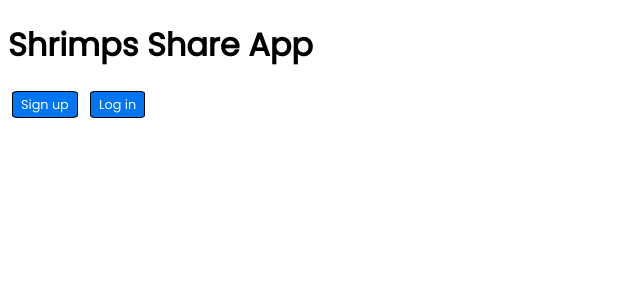
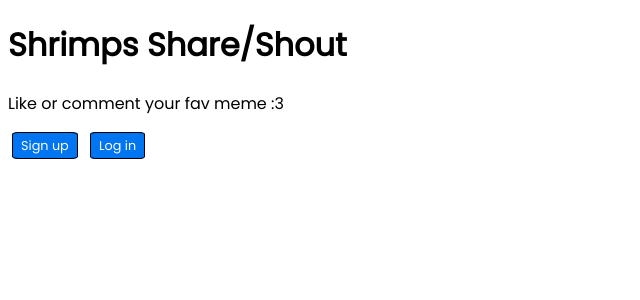
Before and after one commit to WenhuiXu1/shrimp_share_app, a Flask app: page / in a window 1280 px wide. Shown: the top 300 px of the page, without its empty margins (0-640 px from the left). Run offline with Flask 3, Linux system fonts and the light colour scheme; data that the repository does not hold is empty; some libraries are stand-ins or nearby versions.

Commit message:
fixing edit issue

```diff
--- a/app.py
+++ b/app.py
@@ -7,7 +7,6 @@ from dotenv import load_dotenv
 load_dotenv()
 
 db_url = os.environ.get('DATABASE_URL')
-secret_key = os.environ.get('FLASK_SECRET_KEY')
 
 app = Flask(__name__)
 app.secret_key = os.environ.get('FLASK_SECRET_KEY')
--- a/static/css/style.css
+++ b/static/css/style.css
@@ -10,7 +10,7 @@ body {
 
 .memes {
     display: grid;
-    grid-template-columns: repeat(auto-fill, minmax(250px, 1fr));
+    grid-template-columns: repeat(auto-fill, minmax(300px, 1fr));
     gap: 1.25rem;
     margin-top: 1.5rem;
 }
--- a/templates/memes/edit.html
+++ b/templates/memes/edit.html
@@ -2,12 +2,12 @@
 {% block content %}
 
 <h1>Edit Memes</h1>
-<form action="/planets/{{ planet['id'] }}" method="POST">
+<form action="/memes/{{ meme['id'] }}" method="POST">
     <label for="">Name:</label>
-    <input type="text" name="name" value="{{ planet['name'] }}">
+    <input type="text" name="name" value="{{ meme['name'] }}">
 
     <label for="">Image URL:</label>
-    <input type="text" name="image_url" value="{{ planet['image_url'] }}">
+    <input type="text" name="image_url" value="{{ meme['image_url'] }}">
 
     <button>Edit A Meme</button>
 </form>
--- a/templates/memes/index.html
+++ b/templates/memes/index.html
@@ -2,7 +2,8 @@
 
 {% block content %}
 
-<h1>Shrimps Share App</h1>
+<h1>Shrimps Share/Shout</h1>
+<p>Like or comment your fav meme :3</p>
 
 {% if current_user %}
 <h3>Welcome, {{ current_user['first_name']}}</h3>
@@ -26,9 +27,9 @@
             <h2>{{meme['name']}}</h2>
 
             <section class="controls">
-                <a href="/memes/{{meme[id]}}/edit">Edit</a>
+                <a href="/memes/{{meme['id']}}/edit">Edit</a>
 
-                <form action="/memes/{{meme['id']}}/delete" method="post">
+                <form action="/memes/{{meme['id']}}/delete" method="POST">
                     <button>Delete</button>
                 </form>
 
```
